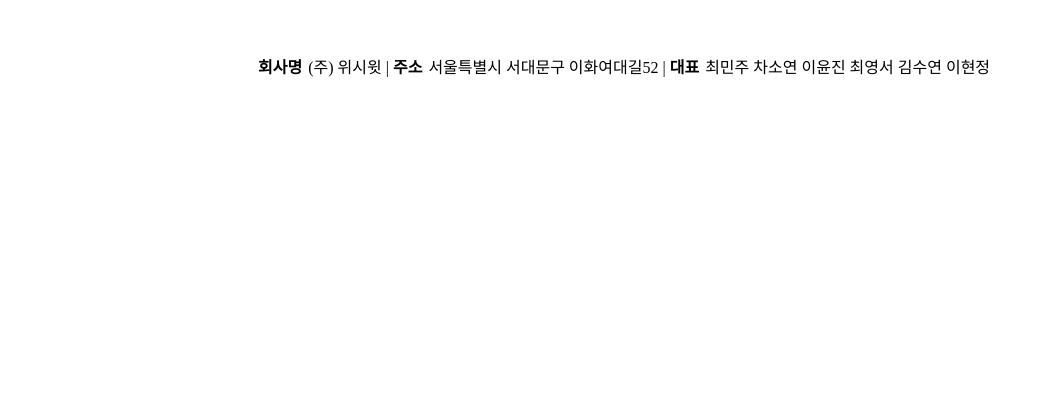
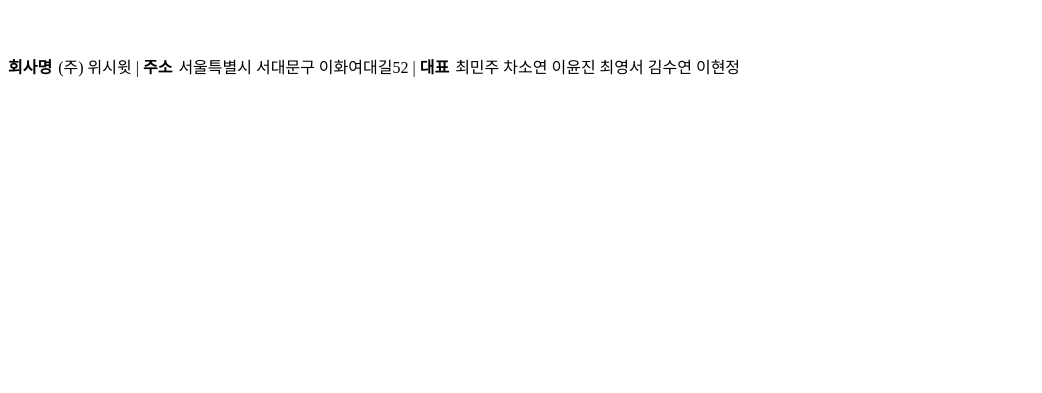
Before and after one commit to Orang2E/wishWith-submit, a Flask app: page /footer in a window 1280 px wide. Shown: the top 393 px of the page, without its empty margins (0-1042 px from the left). Run offline with Flask 3, Linux system fonts and the light colour scheme.

Commit message:
footer margin-left 제거

```diff
--- a/templates/layout/footer.html
+++ b/templates/layout/footer.html
@@ -6,7 +6,6 @@
         height: 340px;
         display: flex;
         flex-direction: row;
-        margin-left: 250px;
         margin-top: 54px;
       }
       #ftext1,
```
